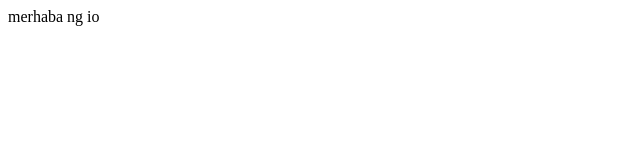
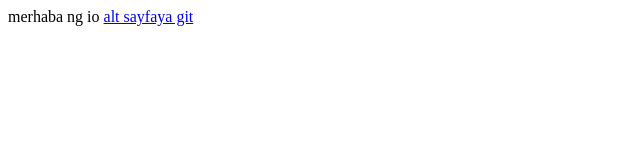
Before and after one commit to ngulseren/ngulseren.github.io, a plain HTML site: page index.html in a window 1280 px wide. Shown: the whole page, without its empty margins (0-640 px from the left). Drawn offline with Linux system fonts and the light colour scheme.

Commit message:
Update index.html

```diff
--- a/index.html
+++ b/index.html
@@ -9,6 +9,6 @@
 <body>
     merhaba ng io
 
-    <a href="./10102022/ders1.html"></a>
+    <a href="./10102022/ders1.html">alt sayfaya git</a>
 </body>
 </html>
```
